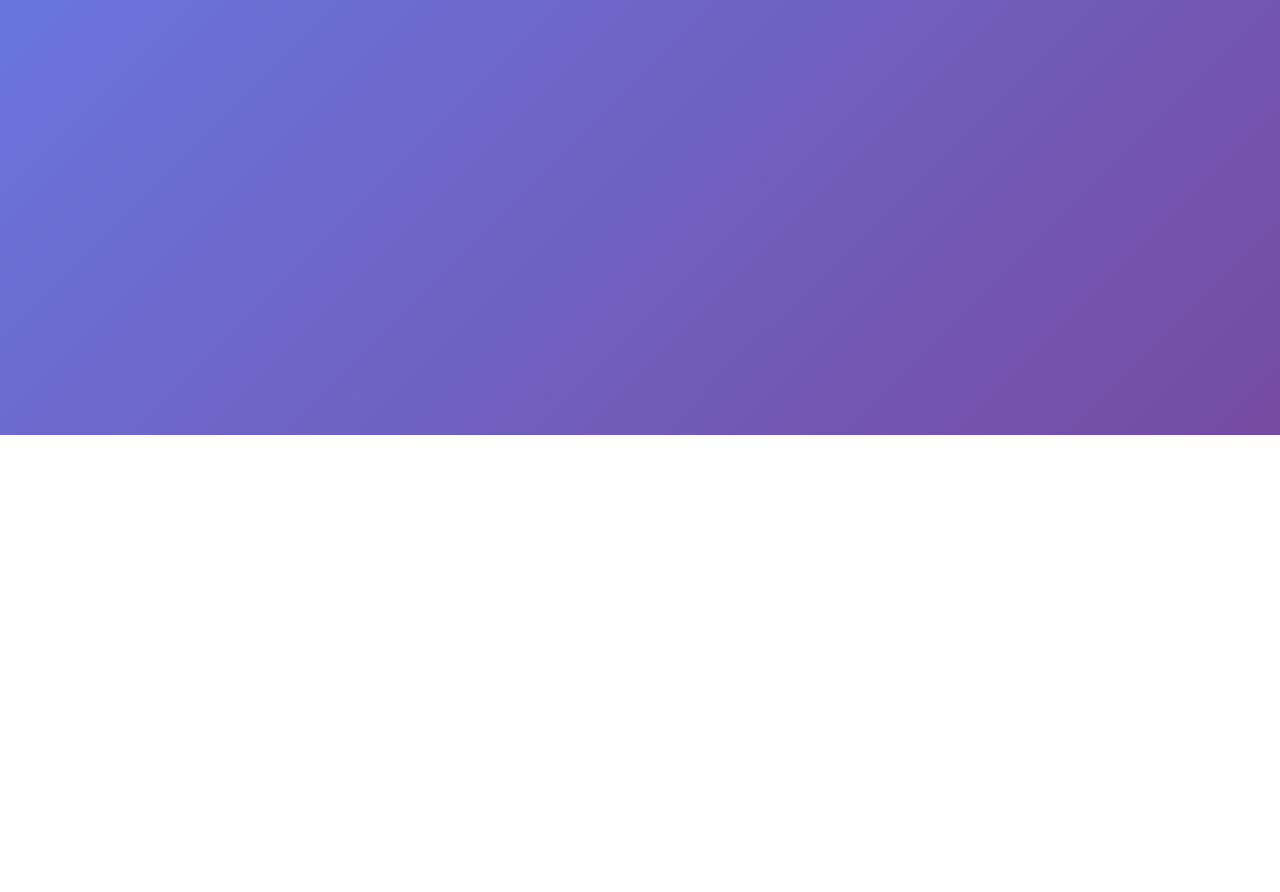
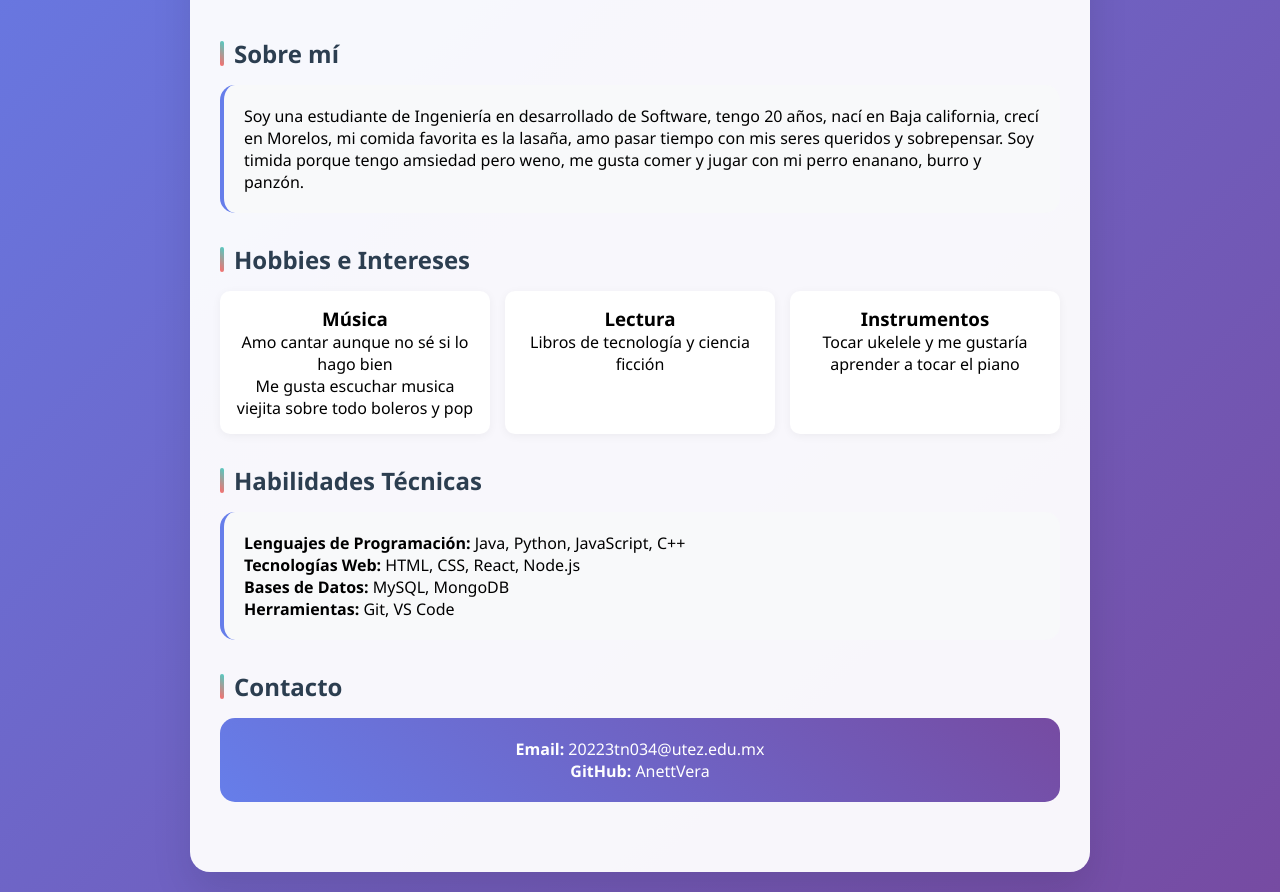
Before and after one commit to LeoDoCa/desarrolloColaborativo9b, a plain HTML site: page paginas/perfil-integrante6.html in a window 1280 px wide. Shown: the part 365-1257 px from the top of the page. Before the commit the page ends 800 px from the top, so only its background shows below. Drawn offline with Linux system fonts and the light colour scheme.

Commit message:
PG9[UPDATE] Se modifico el archivo perfil-integrante6.html

```diff
--- a/paginas/perfil-integrante6.html
+++ b/paginas/perfil-integrante6.html
@@ -197,6 +197,70 @@
     </style>
 </head>
 <body>
+    <div class="container">
+        <div class="header">
+            <a href="index.html" class="back-button">← Volver al equipo</a>
 
+            <div class="profile-image">
+                AV
+            </div>
+
+            <h1 class="profile-name">Anett Yomali Vera Carbajal</h1>
+            <p class="profile-career">Ingeniería en Desarrollo y Gestión de Software</p>
+        </div>
+
+        <div class="content">
+            <div class="section">
+                <h2 class="section-title">Sobre mí</h2>
+                <div class="info-card">
+                    <p>Soy una estudiante de Ingeniería en desarrollado de Software, tengo 20 años, nací en Baja california, crecí en Morelos,
+                        mi comida favorita es la lasaña, amo pasar tiempo con mis seres queridos y sobrepensar. Soy timida porque tengo amsiedad pero weno,
+                        me gusta comer y jugar con mi perro enanano, burro y panzón.
+                    </p>
+                </div>
+            </div>
+
+            <div class="section">
+                <h2 class="section-title">Hobbies e Intereses</h2>
+                <div class="hobbies-grid">
+                    <div class="hobby-item">
+                        <h3>Música</h3>
+                        <p>Amo cantar aunque no sé si lo hago bien</p>
+                        <p>Me gusta escuchar musica viejita sobre todo boleros y pop</p>
+                    </div>
+
+                    <div class="hobby-item">
+                        <h3>Lectura</h3>
+                        <p>Libros de tecnología y ciencia ficción</p>
+                    </div>
+
+                    <div class="hobby-item">
+                        <h3>Instrumentos</h3>
+                        <p>Tocar ukelele y me gustaría aprender a tocar el piano</p>
+                    </div>
+
+                </div>
+            </div>
+
+            <div class="section">
+                <h2 class="section-title">Habilidades Técnicas</h2>
+                <div class="info-card">
+                    <p><strong>Lenguajes de Programación:</strong> Java, Python, JavaScript, C++</p>
+                    <p><strong>Tecnologías Web:</strong> HTML, CSS, React, Node.js</p>
+                    <p><strong>Bases de Datos:</strong> MySQL, MongoDB</p>
+                    <p><strong>Herramientas:</strong> Git, VS Code</p>
+                </div>
+            </div>
+
+            <div class="section">
+                <h2 class="section-title">Contacto</h2>
+                <div class="contact-info">
+                    <p><strong>Email:</strong> 20223tn034@utez.edu.mx</p>
+                    <p><strong>GitHub:</strong> AnettVera</p>
+
+                </div>
+            </div>
+        </div>
+    </div>
 </body>
 </html>
```
